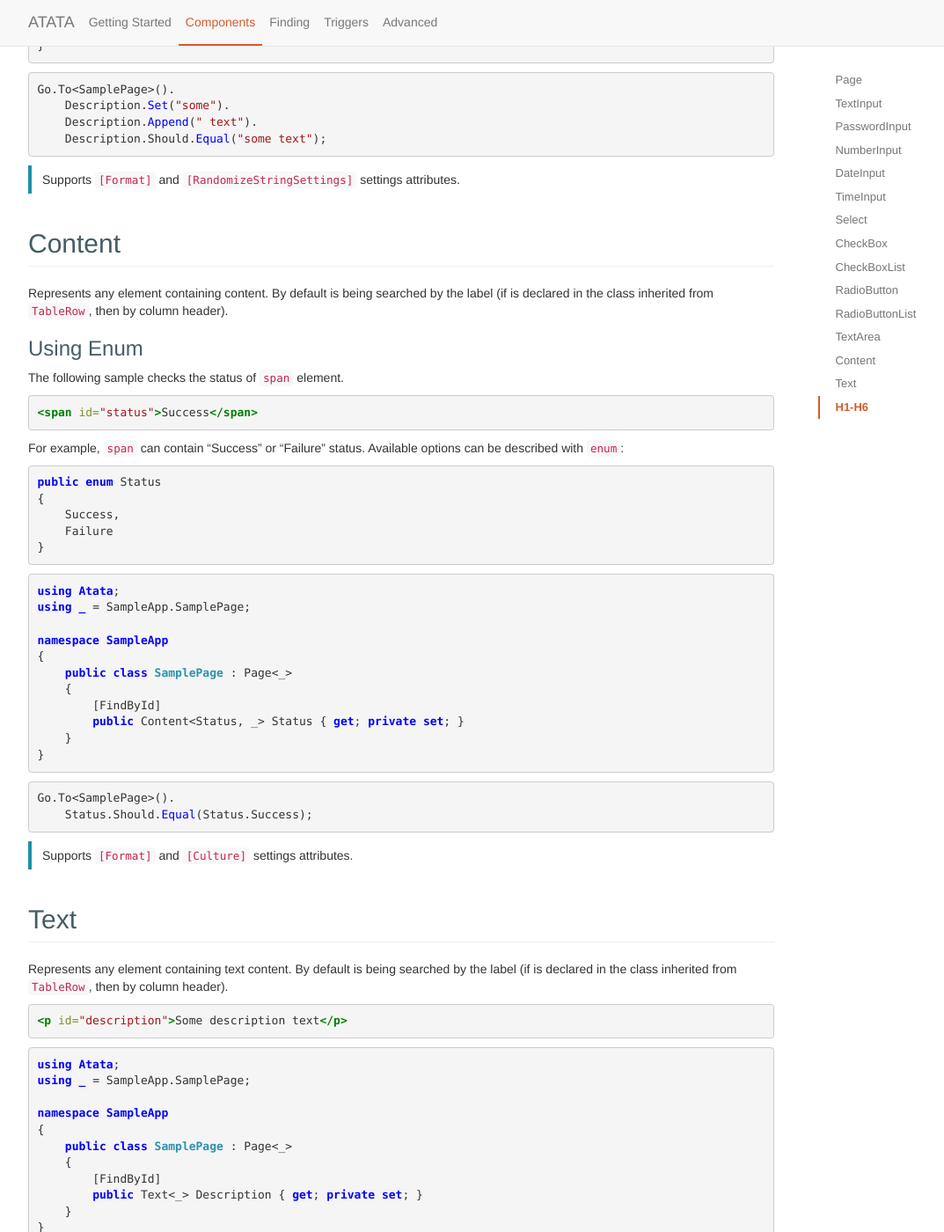
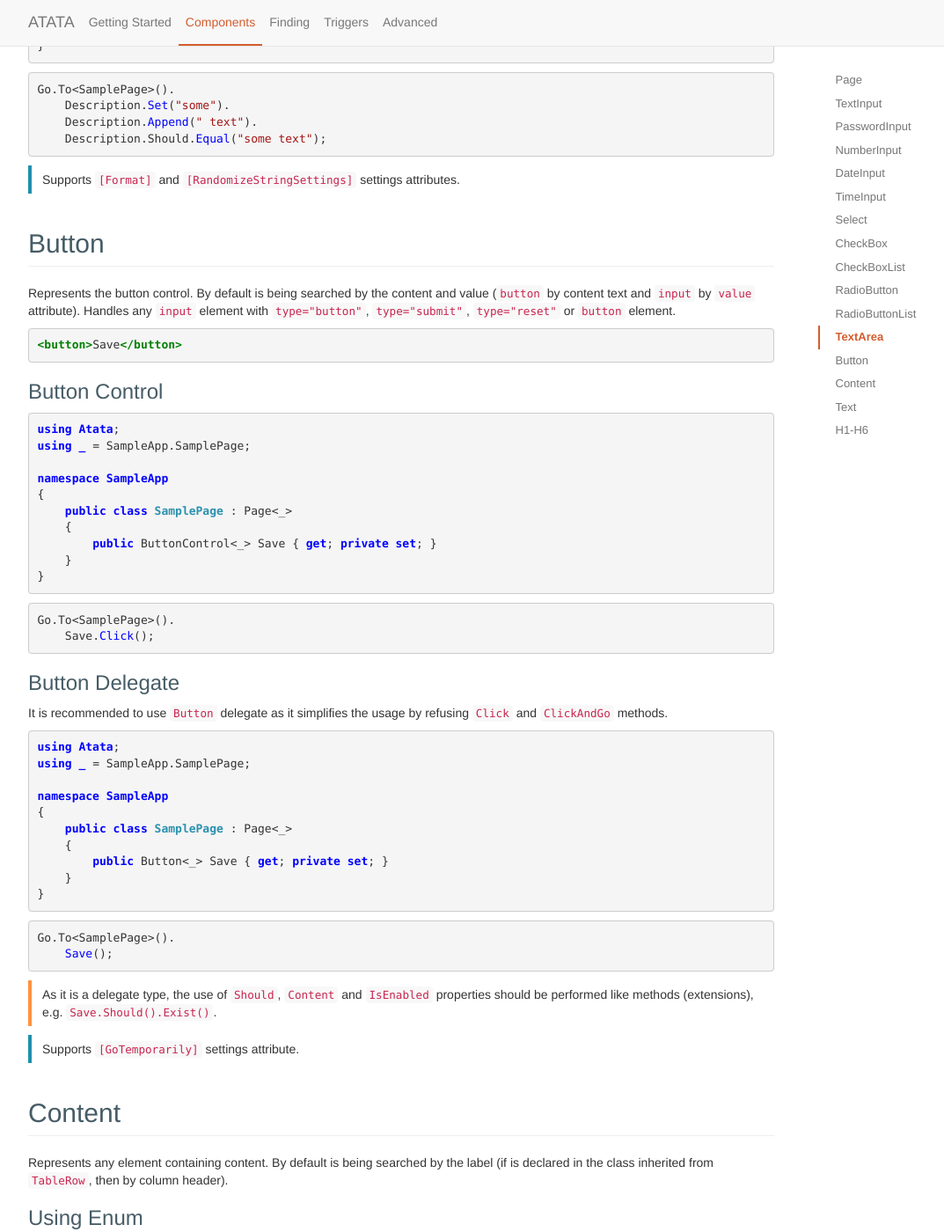
Before and after one commit to atata-framework/atata.io, a Jekyll site: the page built from components.html, in a window 1280 px wide and 1400 px high, scrolled down 10982 px. Shown: the whole window at 88% size, without its empty margins (38-1111 px from the left). Built offline with Jekyll 4.4.1, drawn with Linux system fonts in a browser that asks for light colours; some of the changed text lies outside the part shown.

Commit message:
Add button component; Update components

````diff
--- a/_config.yml
+++ b/_config.yml
@@ -44,6 +44,7 @@ components:
   - RadioButton
   - RadioButtonList
   - TextArea
+  - Button
   - Content
   - Text
   - H1-H6
--- /dev/null
+++ b/_includes/components/button.md
@@ -0,0 +1,51 @@
+Represents the button control. By default is being searched by the content and value (`button` by content text and `input` by `value` attribute). Handles any `input` element with `type="button"`, `type="submit"`, `type="reset"` or `button` element.
+
+```html
+<button>Save</button>
+```
+
+### Button Control
+
+```cs
+using Atata;
+using _ = SampleApp.SamplePage;
+
+namespace SampleApp
+{
+    public class SamplePage : Page<_>
+    {
+        public ButtonControl<_> Save { get; private set; }
+    }
+}
+```
+```cs
+Go.To<SamplePage>().
+    Save.Click();
+```
+
+### Button Delegate
+
+It is recommended to use `Button` delegate as it simplifies the usage by refusing `Click` and `ClickAndGo` methods.
+
+```cs
+using Atata;
+using _ = SampleApp.SamplePage;
+
+namespace SampleApp
+{
+    public class SamplePage : Page<_>
+    {
+        public Button<_> Save { get; private set; }
+    }
+}
+```
+```cs
+Go.To<SamplePage>().
+    Save();
+```
+
+As it is a delegate type, the use of `Should`, `Content` and `IsEnabled` properties should be performed like methods (extensions), e.g. `Save.Should().Exist()`.
+{:class="warning"}
+
+Supports `[GoTemporarily]` settings attribute.
+{:class="info"}
--- a/_includes/components/checkboxlist.md
+++ b/_includes/components/checkboxlist.md
@@ -1,6 +1,6 @@
 Represents the checkbox list control (a set of `<input type="checkbox">`). By default is being searched by the name.
 
-Concrete checkbox items can be found by label or value. By default finds the items by the name. Use `[FindItemByValue]` attribute to find the items by the value.
+Concrete checkbox items can be found by the label or value. By default finds the items by the name. Use `[FindItemByValue]` attribute to find the items by the value.
 {:class="info"}
 
 ```html
--- a/_includes/components/radiobuttonlist.md
+++ b/_includes/components/radiobuttonlist.md
@@ -1,6 +1,6 @@
 Represents the radio button list control (a set of `<input type="radio">`). By default is being searched by the name.
 
-Concrete radio button items can be found by label or value. By default finds the items by the label. Use `[FindItemByValue]` attribute to find the items by the value.
+Concrete radio button items can be found by the label or value. By default finds the items by the label. Use `[FindItemByValue]` attribute to find the items by the value.
 {:class="info"}
 
 ```html
--- a/_includes/components/select.md
+++ b/_includes/components/select.md
@@ -1,4 +1,4 @@
-Represents the select control. By default is being searched by the label. It is possible to select an option by text or value. By default selects by the text.
+Represents the select control. By default is being searched by the label. It is possible to select an option by the text or value. By default selects by the text.
 
 ```html
 <select id="brand">
````
